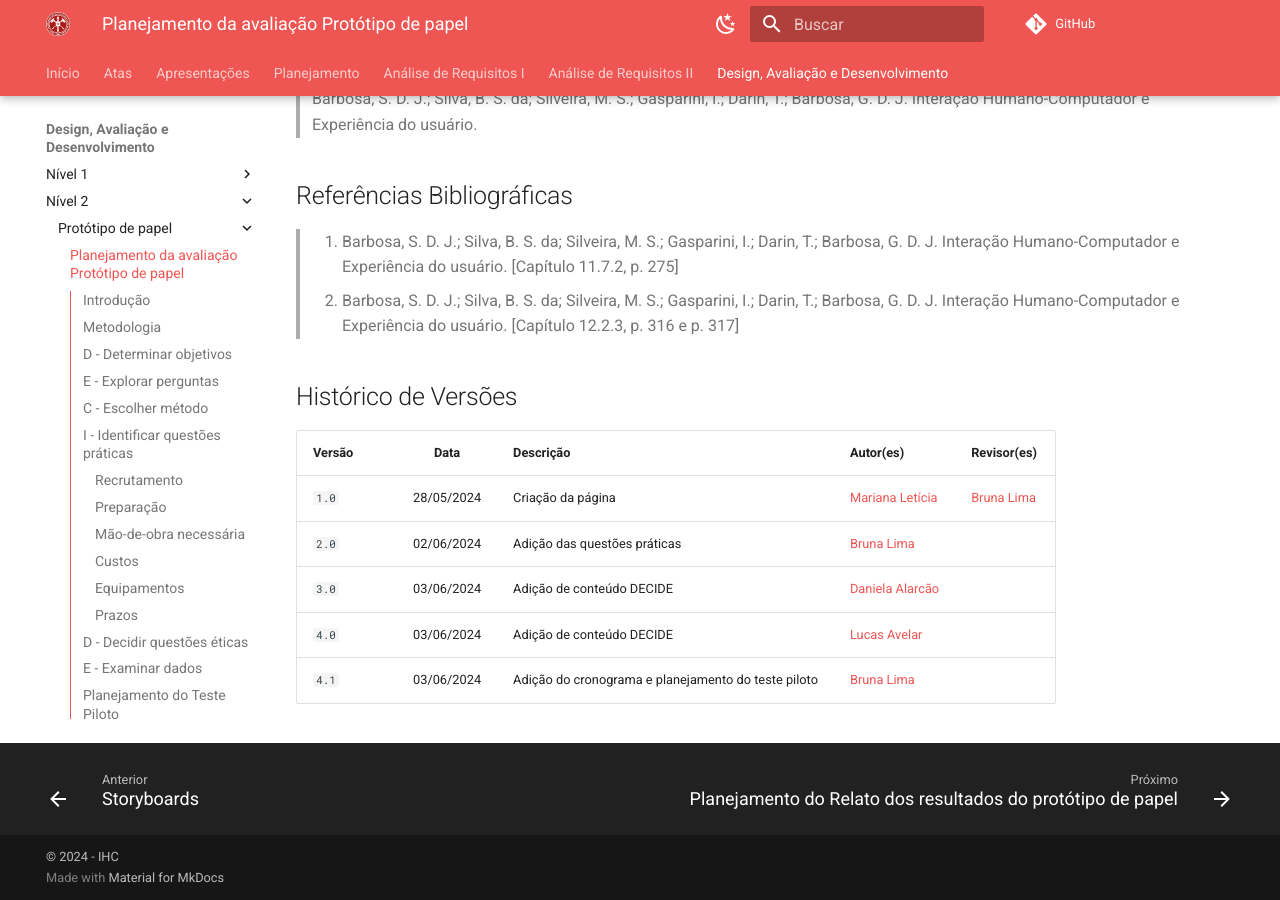
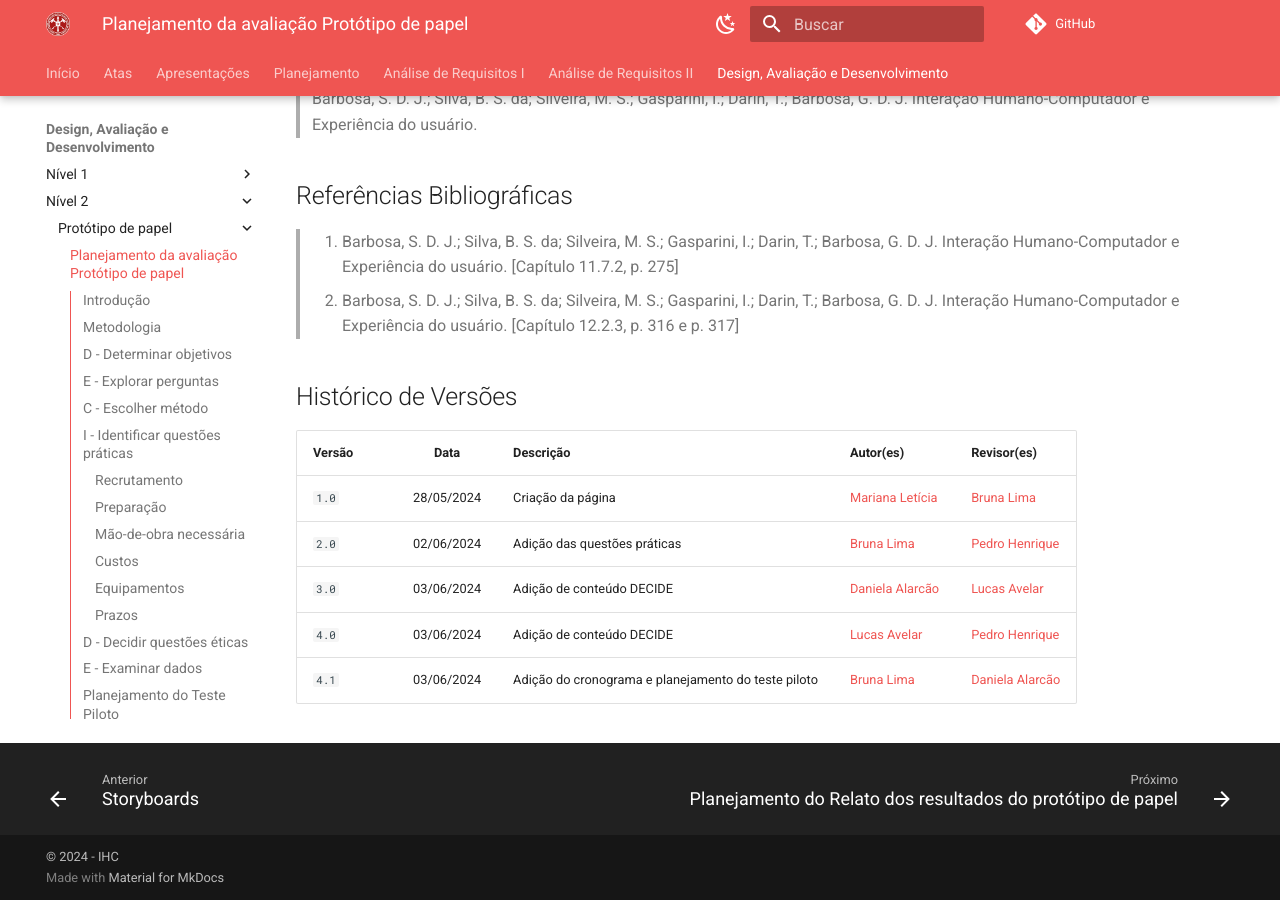
Before and after one commit to Interacao-Humano-Computador/2024.1-CBMERJ, an MkDocs documentation site: the page built from docs/design_avaliacao_desenvolvimento/nivel_2/prototipo_papel/planejamento_prototipo_papel.md, in a window 1280 px wide and 900 px high, scrolled down 5066 px. Built offline with MkDocs 1.6.1 and Material for MkDocs 9.7.7, drawn with Linux system fonts in a browser that asks for light colours; comment, search, counter and statistics services are not loaded.

Commit message:
Adicionando alguns ajustes e revisores

```diff
--- a/docs/design_avaliacao_desenvolvimento/nivel_2/prototipo_papel/planejamento_prototipo_papel.md
+++ b/docs/design_avaliacao_desenvolvimento/nivel_2/prototipo_papel/planejamento_prototipo_papel.md
@@ -114,7 +114,7 @@ Membros da equipe do projeto conduzirão um teste piloto para validar e otimizar
 | Versão |    Data    | Descrição                                 | Autor(es)                                       | Revisor(es)                                    |
 | ------ | :--------: | ----------------------------------------- | ----------------------------------------------- | ---------------------------------------------- |
 | `1.0`   | 28/05/2024 | Criação da página     | [Mariana Letícia](https://github.com/Marianannn) | [Bruna Lima](https://github.com/libruna) |
-| `2.0`   | 02/06/2024 | Adição das questões práticas    | [Bruna Lima](https://github.com/libruna) |     |
-| `3.0`   | 03/06/2024 | Adição de conteúdo DECIDE    | [Daniela Alarcão](https://github.com/danialarcao) |     |
-| `4.0`   | 03/06/2024 | Adição de conteúdo DECIDE    | [Lucas Avelar](https://github.com/LucasAvelar2711) |     |
-| `4.1`   | 03/06/2024 | Adição do cronograma e planejamento do teste piloto | [Bruna Lima](https://github.com/libruna)|     |
+| `2.0`   | 02/06/2024 | Adição das questões práticas    | [Bruna Lima](https://github.com/libruna) |  [Pedro Henrique](https://github.com/PedroHhenriq)   |
+| `3.0`   | 03/06/2024 | Adição de conteúdo DECIDE    | [Daniela Alarcão](https://github.com/danialarcao) |  [Lucas Avelar](https://github.com/LucasAvelar2711)   |
+| `4.0`   | 03/06/2024 | Adição de conteúdo DECIDE    | [Lucas Avelar](https://github.com/LucasAvelar2711) | [Pedro Henrique](https://github.com/PedroHhenriq)     |
+| `4.1`   | 03/06/2024 | Adição do cronograma e planejamento do teste piloto | [Bruna Lima](https://github.com/libruna)|  [Daniela Alarcão](https://github.com/danialarcao)   |
```
Also changed, not shown: docs/design_avaliacao_desenvolvimento/nivel_1/analise_tarefas/relato_resultados.md (+2 -3 lines), docs/design_avaliacao_desenvolvimento/nivel_1/story_board/relato_resultados.md (+1 -1 lines).
